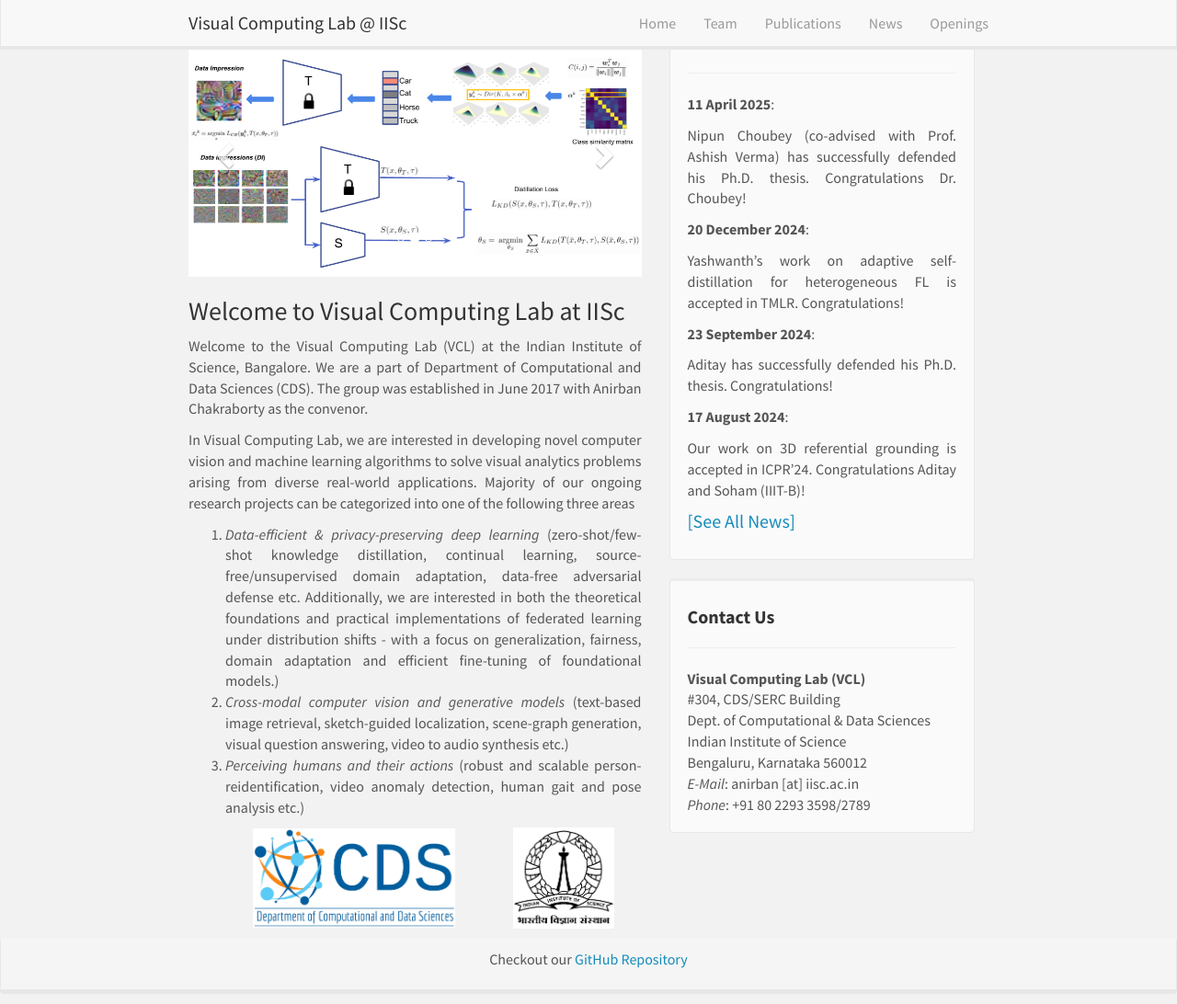
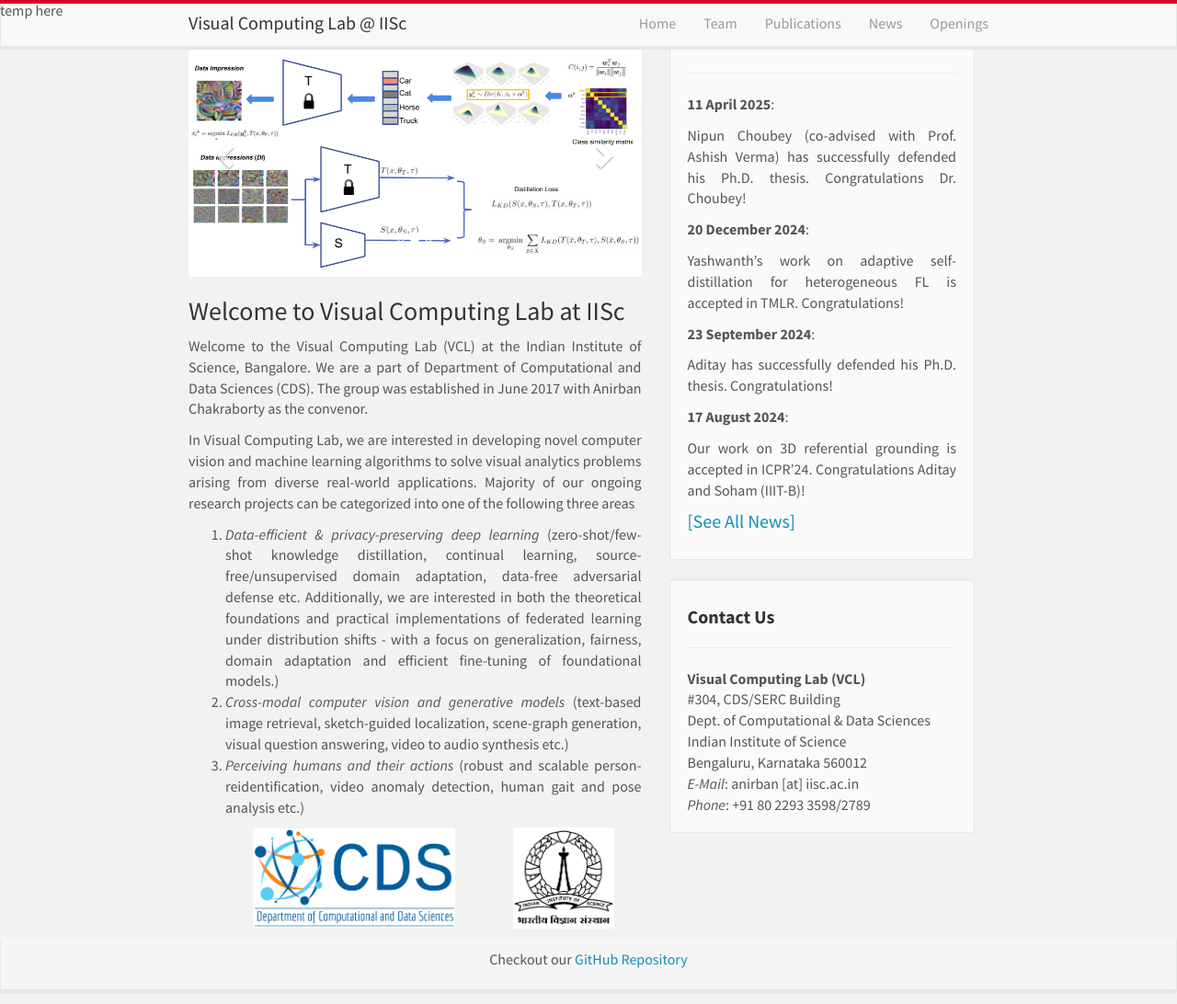
Before and after one commit to vcl-iisc/vclab-website, a Jekyll site: the page built from _pages/home.md, in a window 1280 px wide and 1102 px high. Shown: the top 1092 px of the window at 92% size. Built offline with Jekyll 4.4.1, drawn with Linux system fonts in a browser that asks for light colours; nearby versions of some CDN libraries.

Commit message:
Update homelay.html

```diff
--- a/_layouts/homelay.html
+++ b/_layouts/homelay.html
@@ -1,6 +1,10 @@
 ---
 layout: default
 ---
+
+<div class="top-accent">
+	temp here
+</div>
 
 <div id="homeid" class="col-sm-7 ml-0 nopadding-left">
 	<div id="carousel" class="carousel slide" data-ride="carousel" data-interval="5000" data-pause="hover" >
```
